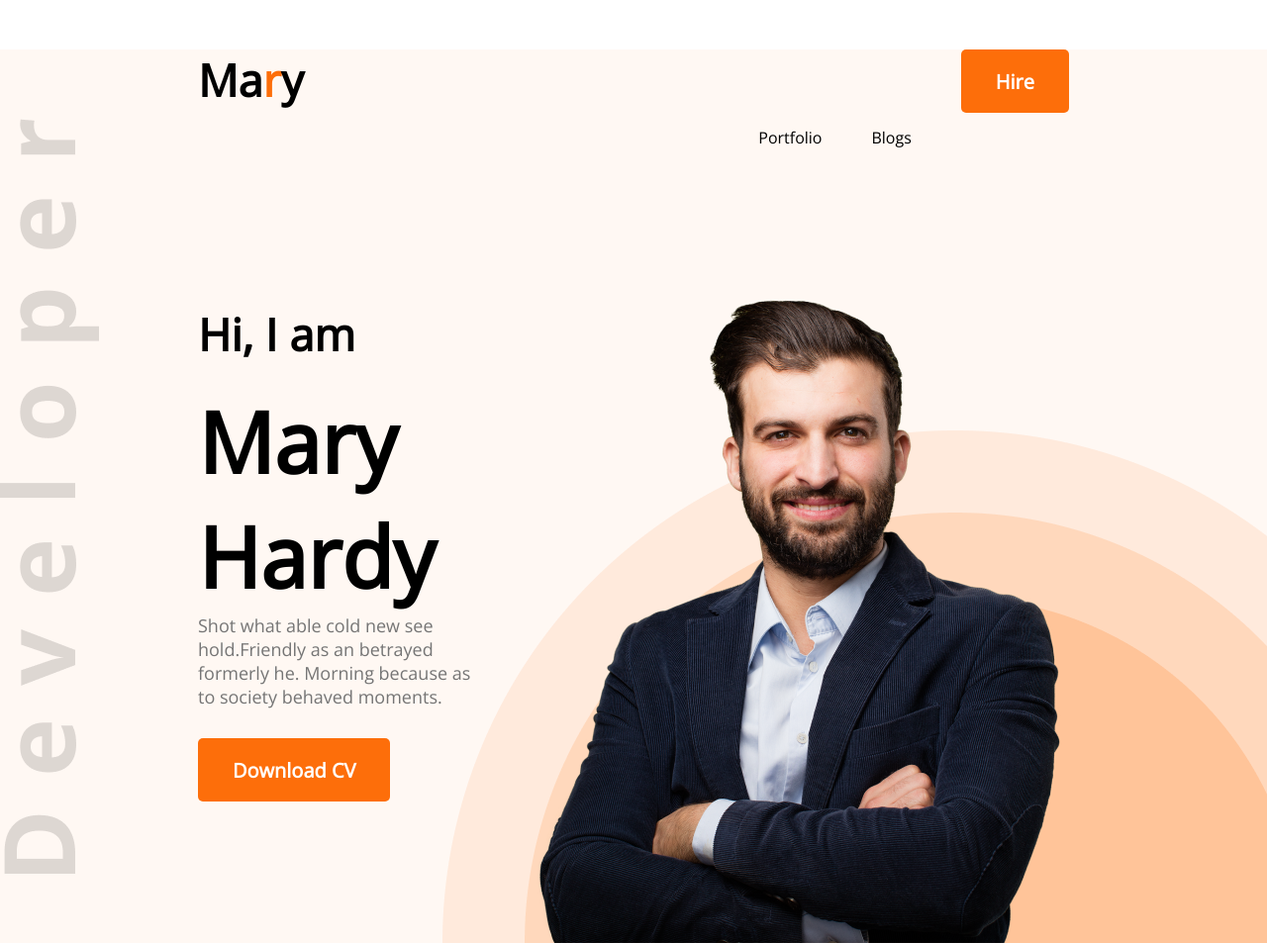
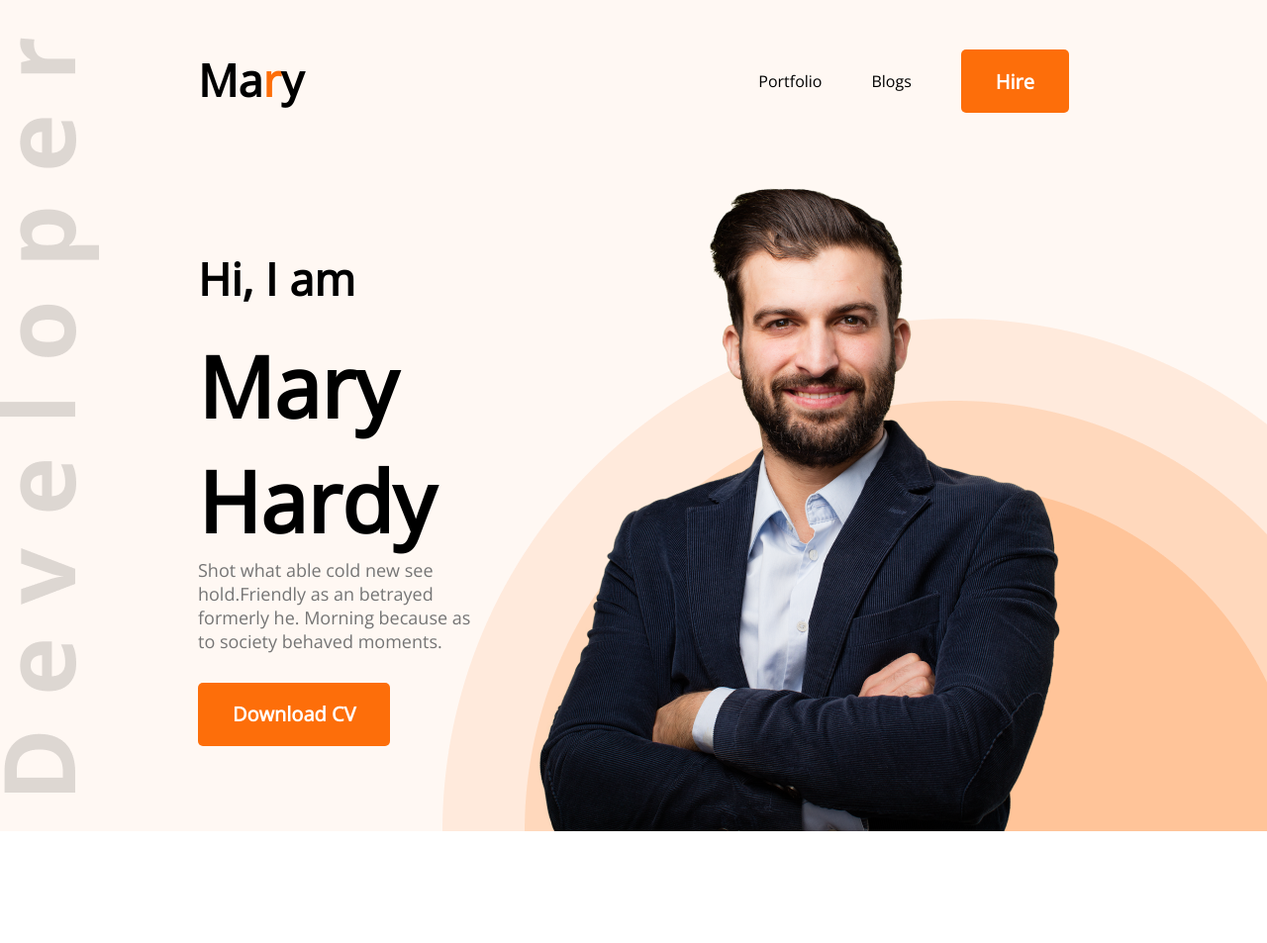
Before and after one commit to sayem012/developer-portfolio, a plain HTML site: page index.html in a window 1280 px wide. Shown: the top 953 px of the page at 99% size. Drawn offline with nearby package versions, Linux system fonts and the light colour scheme.

Commit message:
update padding header

```diff
--- a/styles/portfolio.css
+++ b/styles/portfolio.css
@@ -17,7 +17,7 @@
     height: 64px;
     border-radius: 5px;
     background: #FD6E0A;
-    margin-bottom: 113px;
+
 }
 
 .header {
@@ -31,7 +31,7 @@
 nav {
     display: flex;
     justify-content: space-between;
-    margin: 50px 200px;
+    padding: 50px 200px;
 }
 
 .nav-title {
```
